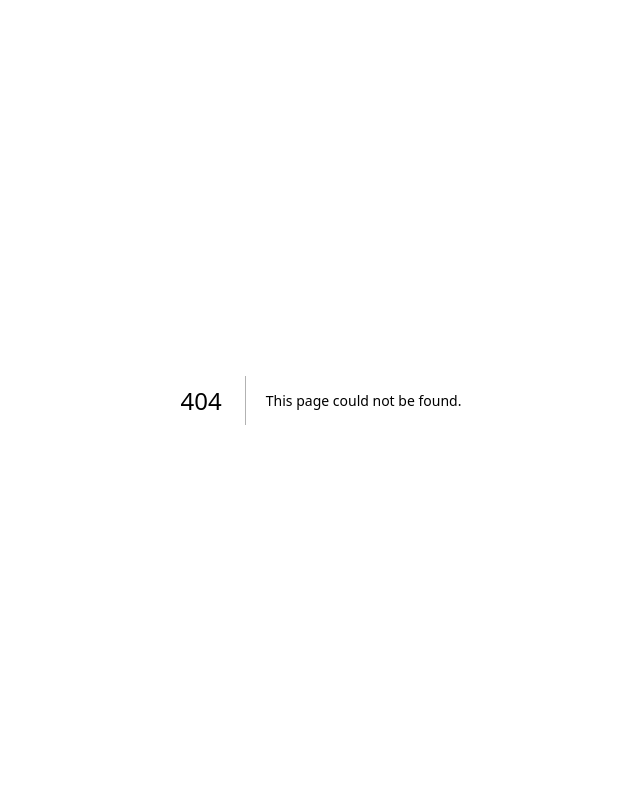
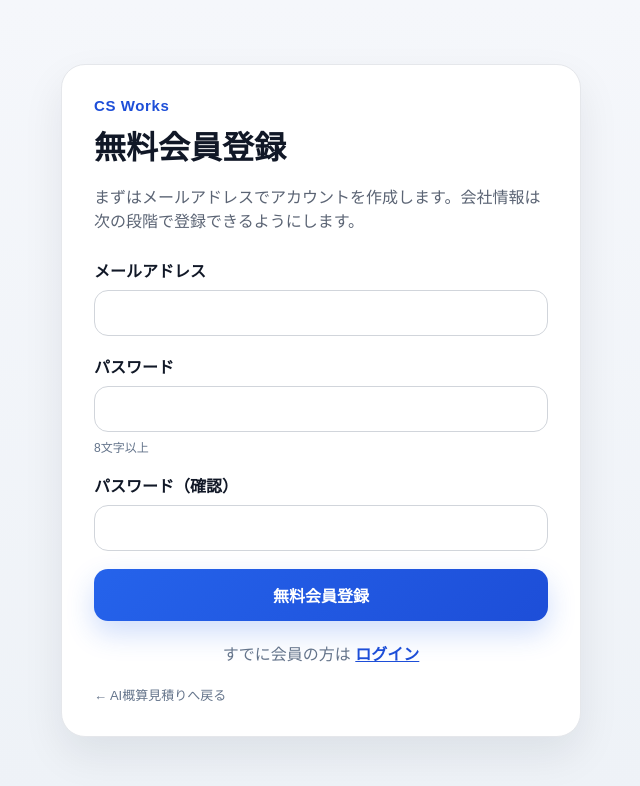
Before and after one commit to k-hioki-source/ai-estimate, a Next.js app: page /signup in a window 1280 px wide. Before the commit this address had no page. Shown: the top 786 px of the page, without its empty margins (319-959 px from the left). Built offline with nearby package versions, Linux system fonts and the light colour scheme.

Commit message:
Create page.tsx

```diff
--- /dev/null
+++ b/app/signup/page.tsx
@@ -0,0 +1,28 @@
+'use client';
+
+import Link from 'next/link';
+import { FormEvent, useState } from 'react';
+import { getSupabaseBrowserClient } from '../../lib/supabase/client';
+
+export default function SignupPage() {
+  const [email,setEmail]=useState(''); const [password,setPassword]=useState(''); const [confirm,setConfirm]=useState('');
+  const [error,setError]=useState(''); const [done,setDone]=useState(false); const [loading,setLoading]=useState(false);
+  async function handleSubmit(e:FormEvent){
+    e.preventDefault(); setError('');
+    if(password.length<8){setError('パスワードは8文字以上で設定してください。');return;}
+    if(password!==confirm){setError('確認用パスワードが一致しません。');return;}
+    setLoading(true); const supabase=getSupabaseBrowserClient();
+    const redirectTo=`${window.location.origin}/mypage`;
+    const {error}=await supabase.auth.signUp({email,password,options:{emailRedirectTo:redirectTo}}); setLoading(false);
+    if(error){setError(error.message.includes('already')?'このメールアドレスはすでに登録されています。':'会員登録を完了できませんでした。入力内容をご確認ください。');return;}
+    setDone(true);
+  }
+  if(done) return <main className="authPage"><section className="authCard"><div className="authBrand">CS Works</div><h1>確認メールを送信しました</h1><p className="authLead"><strong>{email}</strong> 宛に確認メールを送りました。メール内のリンクをクリックすると登録が完了します。</p><Link className="primaryButton authButtonLink" href="/login">ログイン画面へ</Link><Link className="backLink" href="/">← AI概算見積りへ戻る</Link></section></main>;
+  return <main className="authPage"><section className="authCard"><div className="authBrand">CS Works</div><h1>無料会員登録</h1><p className="muted">まずはメールアドレスでアカウントを作成します。会社情報は次の段階で登録できるようにします。</p>
+    <form onSubmit={handleSubmit} className="authForm">
+      <div><label>メールアドレス</label><input type="email" autoComplete="email" required value={email} onChange={e=>setEmail(e.target.value)} /></div>
+      <div><label>パスワード</label><input type="password" autoComplete="new-password" required minLength={8} value={password} onChange={e=>setPassword(e.target.value)} /><div className="fieldHint">8文字以上</div></div>
+      <div><label>パスワード（確認）</label><input type="password" autoComplete="new-password" required value={confirm} onChange={e=>setConfirm(e.target.value)} /></div>
+      {error&&<div className="errorBox">{error}</div>}<button className="primaryButton" disabled={loading}>{loading?'登録中…':'無料会員登録'}</button>
+    </form><p className="authFoot">すでに会員の方は <Link href="/login">ログイン</Link></p><Link className="backLink" href="/">← AI概算見積りへ戻る</Link></section></main>;
+}
```
